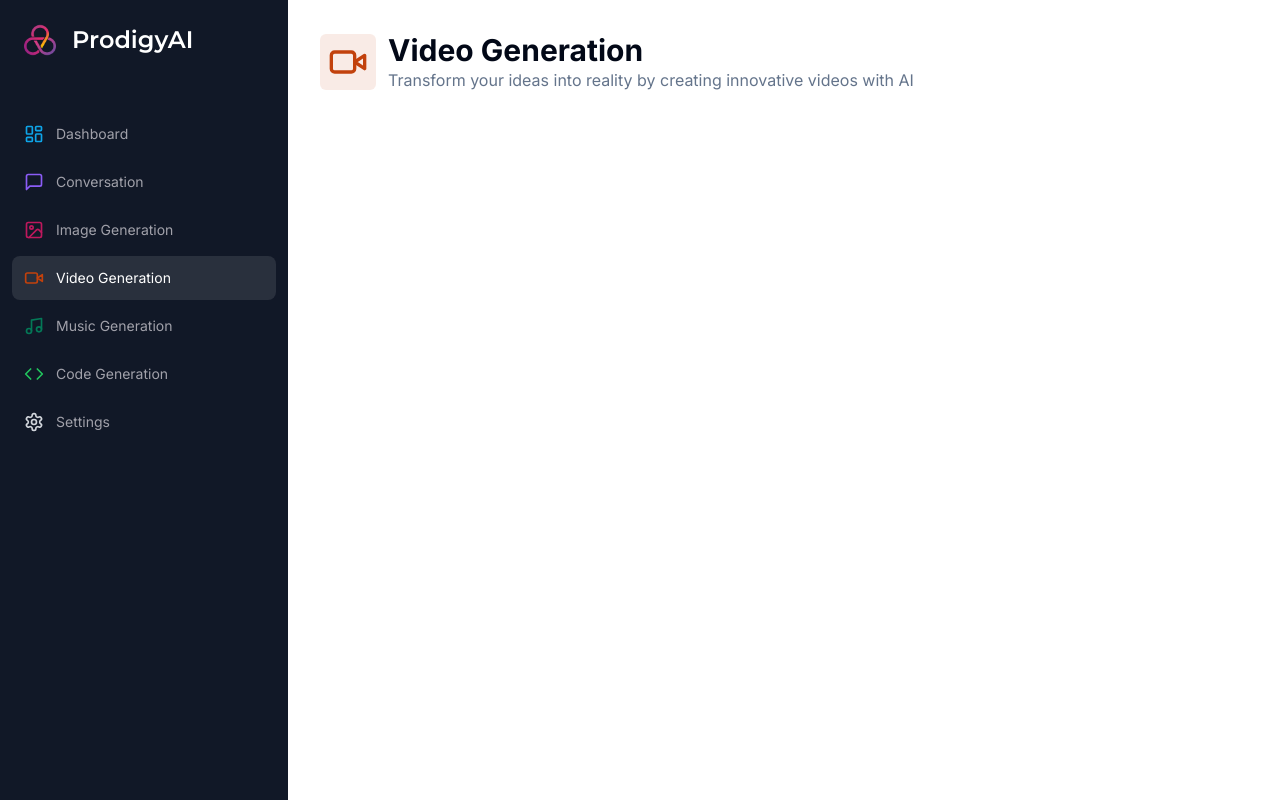
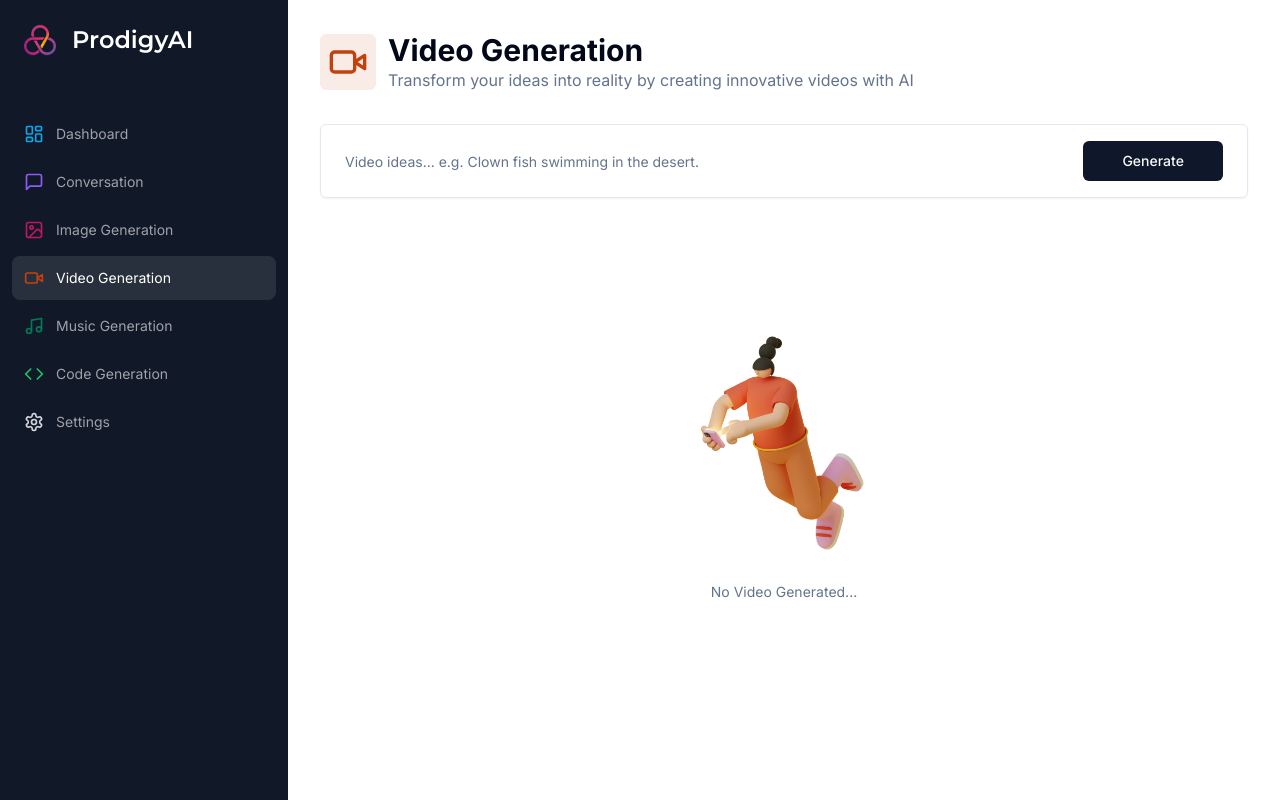
Before and after one commit to preetDev004/ProdigyAI, a Next.js app: page /video in a window 1280 px wide. Built offline with nearby package versions, Linux system fonts and the light colour scheme.

Commit message:
Music & Video APIs(ReplicateAI)

```diff
--- a/app/(dashboard)/(routes)/image/page.tsx
+++ b/app/(dashboard)/(routes)/image/page.tsx
@@ -12,8 +12,7 @@ import { useRouter } from "next/navigation";
 import { useState } from "react";
 import { Empty } from "@/components/Empty";
 import { Loader } from "@/components/Loader";
-import { cn } from "@/lib/utils";
-import { ImageIcon } from "lucide-react";
+import { DownloadIcon, ImageIcon } from "lucide-react";
 
 import Heading from "@/components/Heading";
 import {
@@ -24,7 +23,7 @@ import {
   SelectValue,
 } from "@/components/ui/select";
 import Image from "next/image";
-import { Card } from "@/components/ui/card";
+import { Card, CardFooter } from "@/components/ui/card";
 
 const ImagePage = () => {
   const router = useRouter();
@@ -45,10 +44,12 @@ const ImagePage = () => {
     try {
       setImages([]);
       const response = await axios.post("/api/image", values);
-      const urls = response.data.map((image: { url: string }) => {
-        image.url;
+
+      const urls = response.data.data.map((image: { url: string }) => {
+        return image.url;
       });
       setImages(urls);
+
       form.reset();
     } catch (error: any) {
       // TODO: Open pro modal.
@@ -57,6 +58,8 @@ const ImagePage = () => {
       router.refresh();
     }
   };
+
+
   return (
     <div>
       <Heading
@@ -168,16 +171,21 @@ const ImagePage = () => {
             <Empty lable="No Images Generated..." />
           )}
           <div className="grid grif-cols-1 md:grid-cols-2 lg:grid-cols-3 xl:grid-cols-4 gap-4 mt-8">
-            {images.map((src, index) => (
+            {images.map((src) => (
               <Card key={src} className="rounded-lg overflow-hidden">
                 <div className="relative aspect-square">
-                <Image
-                  src={src}
-                  alt={`image-${src}`}
-                  fill
-                  className=""
-                />
+                  <Image src={src} alt={`image-${src}`} fill className="" />
                 </div>
+                <CardFooter className="p-2">
+                  <Button
+                    onClick={() => window.open(src)}
+                    variant="secondary"
+                    className="w-full"
+                  >
+                    <DownloadIcon className="h-4 w-4 mr-2" />
+                    Download
+                  </Button>
+                </CardFooter>
               </Card>
             ))}
           </div>
--- /dev/null
+++ b/app/(dashboard)/(routes)/music/constants.ts
@@ -0,0 +1,6 @@
+import * as z from "zod"
+
+export const formSchema = z.object({
+    prompt: z.string().min(1, {message: "Music Prompt is required!"}),
+
+})
--- a/app/(dashboard)/(routes)/music/page.tsx
+++ b/app/(dashboard)/(routes)/music/page.tsx
@@ -1,19 +1,108 @@
-import { MusicIcon } from "lucide-react"
+"use client";
+import { MusicIcon } from "lucide-react";
+import { useForm } from "react-hook-form";
 
-import Heading from "@/components/Heading"
+import axios from "axios";
+import * as z from "zod";
+import Heading from "@/components/Heading";
+import { formSchema } from "./constants";
+import { zodResolver } from "@hookform/resolvers/zod";
+import { Form, FormControl, FormField, FormItem } from "@/components/ui/form";
+import { Input } from "@/components/ui/input";
+import { Button } from "@/components/ui/button";
+import { useRouter } from "next/navigation";
+import { useState } from "react";
+import { Empty } from "@/components/Empty";
+import { Loader } from "@/components/Loader";
 
 const MusicPage = () => {
+  const router = useRouter();
+  const [music, setMusic] = useState<string>();
+  const form = useForm<z.infer<typeof formSchema>>({
+    resolver: zodResolver(formSchema),
+    defaultValues: {
+      prompt: "",
+    },
+  });
+
+  // tracking the loading state (NOT by useState)
+  const isLoading = form.formState.isSubmitting;
+
+  const onSubmit = async (values: z.infer<typeof formSchema>) => {
+    try {
+      setMusic(undefined);
+      const response = await axios.post("/api/music", values);
+      setMusic(response.data.audio);
+
+      form.reset();
+    } catch (error: any) {
+      // TODO: Open pro modal.
+      console.log(error);
+    } finally {
+      router.refresh();
+    }
+  };
+
   return (
     <div>
+      <div>
         <Heading
-        title="Music Generation"
-        description="Elevate your musical journey to new heights with AI-generated melodies"
-        icon={MusicIcon}
-        iconColor="text-emerald-700"
-        bgColor="bg-emerald-700/10"
+          title="Music Generation"
+          description="Elevate your musical journey to new heights with AI-generated melodies"
+          icon={MusicIcon}
+          iconColor="text-emerald-700"
+          bgColor="bg-emerald-700/10"
         />
+      </div>
+      <div className="px-4 lg:px-8">
+        <div>
+          <Form {...form}>
+            <form
+              onSubmit={form.handleSubmit(onSubmit)}
+              className=" rounded-md border w-full p-4 px-3 md:px-6 focus-within: shadow-sm grid grid-cols-12 gap-2"
+            >
+              {/* Below field means onChange, onBlur, value, disabled, name, ref which are handled byshadcn and react-hook-form */}
+              <FormField
+                name="prompt"
+                render={({ field }) => (
+                  <FormItem className=" col-span-12 lg:col-span-10 2xl:col-span-11">
+                    <FormControl className="m-0 p-0">
+                      <Input
+                        className="border-0 outline-none focus-visible:ring-0 focus-visible:ring-transparent"
+                        disabled={isLoading}
+                        placeholder="Music ideas... e.g. Some retro drums with piano."
+                        {...field}
+                      />
+                    </FormControl>
+                  </FormItem>
+                )}
+              />
+              <Button
+                className="col-span-12 lg:col-span-2 2xl:col-span-1 w-full"
+                disabled={isLoading}
+              >
+                Generate
+              </Button>
+            </form>
+          </Form>
+        </div>
+
+        <div className="space-y-4 mt-4">
+          {isLoading && (
+            <div className="p-8 rounded-lg w-full flex items-center justify-center bg-muted">
+              <Loader />
+            </div>
+          )}
+          {!music && !isLoading && <Empty lable="No Music Generated..." />}
+          {music && (
+            <audio controls className="w-full mt-8">
+              <source src={music} />
+            </audio>
+          )}
+        </div>
+      </div>
     </div>
-  )
-}
+  );
+};
 
-export default MusicPage
+export default MusicPage;
--- /dev/null
+++ b/app/(dashboard)/(routes)/video/constants.ts
@@ -0,0 +1,6 @@
+import * as z from "zod"
+
+export const formSchema = z.object({
+    prompt: z.string().min(1, {message: "Video Prompt is required!"}),
+
+})
--- a/app/(dashboard)/(routes)/video/page.tsx
+++ b/app/(dashboard)/(routes)/video/page.tsx
@@ -1,8 +1,50 @@
+"use client"
 import { VideoIcon } from "lucide-react"
 
-import Heading from "@/components/Heading"
+import { useForm } from "react-hook-form";
+
+import axios from "axios";
+import * as z from "zod";
+import Heading from "@/components/Heading";
+import { formSchema } from "./constants";
+import { zodResolver } from "@hookform/resolvers/zod";
+import { Form, FormControl, FormField, FormItem } from "@/components/ui/form";
+import { Input } from "@/components/ui/input";
+import { Button } from "@/components/ui/button";
+import { useRouter } from "next/navigation";
+import { useState } from "react";
+import { Empty } from "@/components/Empty";
+import { Loader } from "@/components/Loader";
+
 
 const VideoPage = () => {
+  const router = useRouter();
+  const [video, setVideo] = useState<string>();
+  const form = useForm<z.infer<typeof formSchema>>({
+    resolver: zodResolver(formSchema),
+    defaultValues: {
+      prompt: "",
+    },
+  });
+
+  // tracking the loading state (NOT by useState)
+  const isLoading = form.formState.isSubmitting;
+
+  const onSubmit = async (values: z.infer<typeof formSchema>) => {
+    try {
+      setVideo(undefined);
+      const response = await axios.post("/api/video", values);
+      setVideo(response.data[0]);
+
+      form.reset();
+    } catch (error: any) {
+      // TODO: Open pro modal.
+      console.log(error);
+    } finally {
+      router.refresh();
+    }
+  };
+
   return (
     <div>
         <Heading
@@ -12,6 +54,53 @@ const VideoPage = () => {
         iconColor="text-orange-700"
         bgColor="bg-orange-700/10"
         />
+        <div className="px-4 lg:px-8">
+        <div>
+          <Form {...form}>
+            <form
+              onSubmit={form.handleSubmit(onSubmit)}
+              className=" rounded-md border w-full p-4 px-3 md:px-6 focus-within: shadow-sm grid grid-cols-12 gap-2"
+            >
+              {/* Below field means onChange, onBlur, value, disabled, name, ref which are handled byshadcn and react-hook-form */}
+              <FormField
+                name="prompt"
+                render={({ field }) => (
+                  <FormItem className=" col-span-12 lg:col-span-10 2xl:col-span-11">
+                    <FormControl className="m-0 p-0">
+                      <Input
+                        className="border-0 outline-none focus-visible:ring-0 focus-visible:ring-transparent"
+                        disabled={isLoading}
+                        placeholder="Video ideas... e.g. Clown fish swimming in the desert."
+                        {...field}
+                      />
+                    </FormControl>
+                  </FormItem>
+                )}
+              />
+              <Button
+                className="col-span-12 lg:col-span-2 2xl:col-span-1 w-full"
+                disabled={isLoading}
+              >
+                Generate
+              </Button>
+            </form>
+          </Form>
+        </div>
+
+        <div className="space-y-4 mt-4">
+          {isLoading && (
+            <div className="p-8 rounded-lg w-full flex items-center justify-center bg-muted">
+              <Loader />
+            </div>
+          )}
+          {!video && !isLoading && <Empty lable="No Video Generated..." />}
+          {video && (
+            <video controls className="w-full mt-8 aspect-video rounded-lg border bg-blck">
+              <source src={video} />
+            </video>
+          )}
+        </div>
+      </div>
     </div>
   )
 }
--- a/app/api/image/route.ts
+++ b/app/api/image/route.ts
@@ -39,12 +39,11 @@ export const POST = async (req: Request) => {
 
     const response = await openai.images.generate({
         prompt:prompt,
-        model:"dall-e-2",
         n:parseInt(amount,10),
         size:resolution
     })
 
-    return NextResponse.json(response.data, {status:200})
+    return NextResponse.json(response, {status:200})
     // return new NextResponse("Good", {status:200})
 
   } catch (error) {
--- /dev/null
+++ b/app/api/music/route.ts
@@ -0,0 +1,43 @@
+import { auth } from "@clerk/nextjs";
+import { NextResponse } from "next/server";
+import  Replicate from  "replicate";
+
+const replicate = new Replicate({
+  auth:process.env.REPLICATE_API_KEY
+})
+
+export const POST = async (req: Request) => {
+  try {
+
+    const { userId } = auth();
+
+    if (!userId) {
+      return new NextResponse("Unauthorized", { status: 401 });
+    }
+
+    // Get the request body contents
+    const body = await req.json();
+    const { prompt } = body;
+
+    if(!prompt){
+        return new NextResponse("Prompt is required", {status:400})
+    }
+
+    const response = await replicate.run(
+      `riffusion/${process.env.MUSIC_API_KEY}`,
+      {
+        input: {
+          prompt_a: prompt
+        }
+      }
+    );
+
+    return NextResponse.json(response, {status:200})
+    // return new NextResponse("Good", {status:200})
+
+  } catch (error) {
+
+    console.log("[MUSIC_ERROR]", error);
+    return new NextResponse("Internal server error", { status: 500 });
+  }
+};
--- /dev/null
+++ b/app/api/video/route.ts
@@ -0,0 +1,43 @@
+import { auth } from "@clerk/nextjs";
+import { NextResponse } from "next/server";
+import  Replicate from  "replicate";
+
+const replicate = new Replicate({
+  auth:process.env.REPLICATE_API_KEY
+})
+
+export const POST = async (req: Request) => {
+  try {
+
+    const { userId } = auth();
+
+    if (!userId) {
+      return new NextResponse("Unauthorized", { status: 401 });
+    }
+
+    // Get the request body contents
+    const body = await req.json();
+    const { prompt } = body;
+
+    if(!prompt){
+        return new NextResponse("Prompt is required", {status:400})
+    }
+
+    const response = await replicate.run(
+      `anotherjesse/${process.env.VIDEO_API_KEY}`,
+      {
+        input: {
+          prompt: prompt
+        }
+      }
+    );
+
+    return NextResponse.json(response, {status:200})
+    // return new NextResponse("Good", {status:200})
+
+  } catch (error) {
+
+    console.log("[VIEDO_ERROR]", error);
+    return new NextResponse("Internal server error", { status: 500 });
+  }
+};
--- a/package.json
+++ b/package.json
@@ -26,6 +26,7 @@
     "react-dom": "^18",
     "react-hook-form": "^7.49.3",
     "react-markdown": "^9.0.1",
+    "replicate": "^0.25.2",
     "tailwind-merge": "^2.2.0",
     "tailwindcss-animate": "^1.0.7",
     "zod": "^3.22.4"
```
Also changed, not shown: next.config.js (+12 -2 lines), 1 other file (tests, documents, lock files or other folders).
